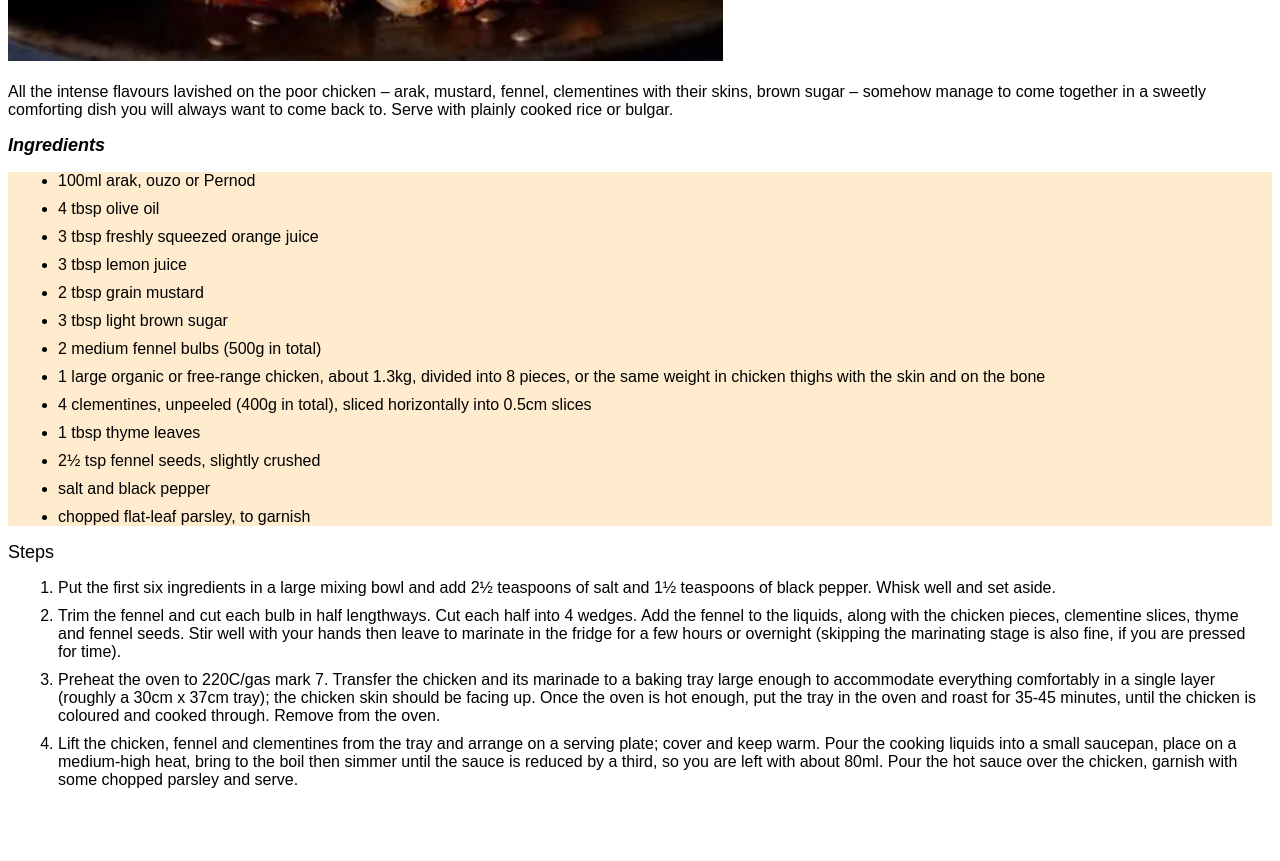
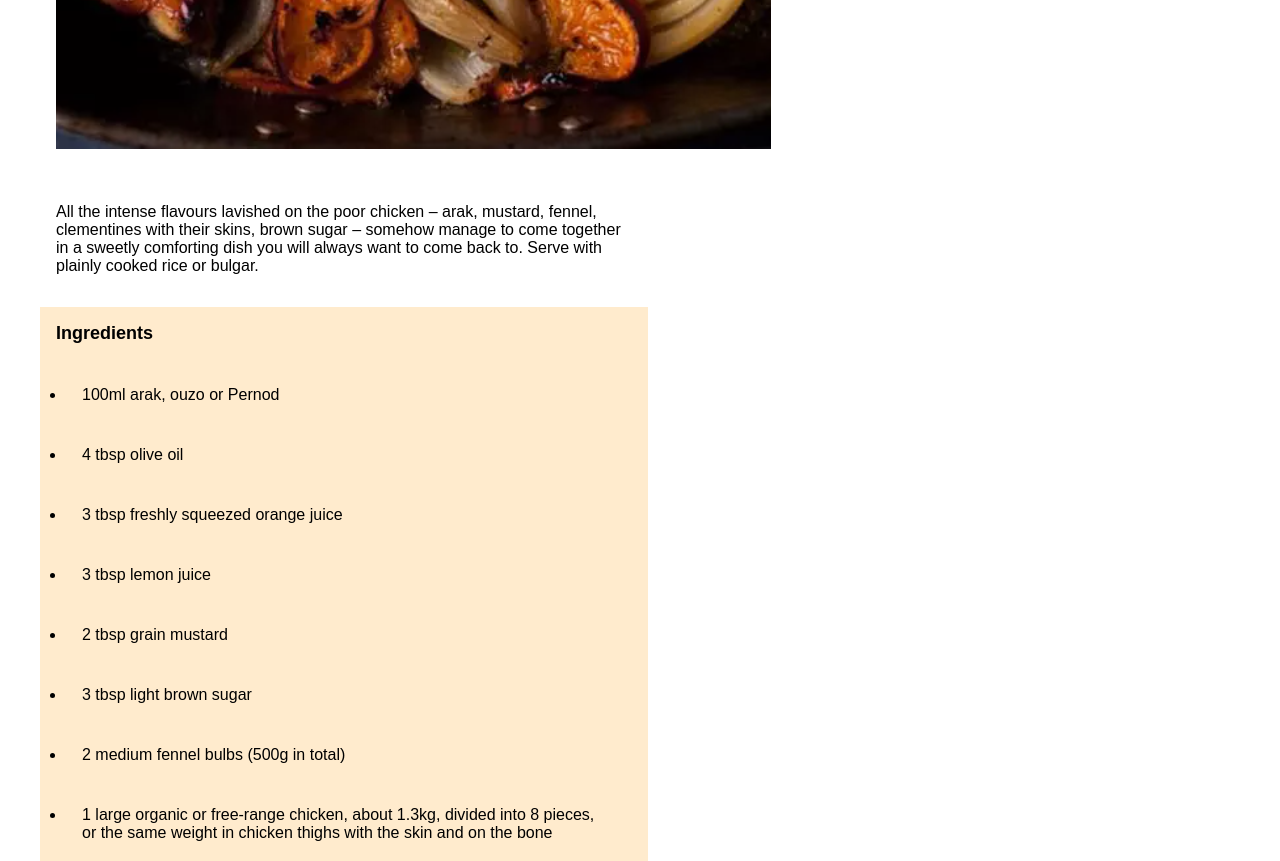
Before and after one commit to corwin-bell/odin-recipes, a plain HTML site: page recipes/clementine_chicken.html in a window 1280 px wide. Shown: the part 620-1481 px from the top of the page. Before the commit the page ends 1425 px from the top, so only its background shows below. Drawn offline with Linux system fonts and the light colour scheme.

Commit message:
padding and margin for added style and legibility

```diff
--- a/style.css
+++ b/style.css
@@ -1,5 +1,7 @@
 * {
     font-family: Arial, Helvetica, sans-serif;
+    padding: 16px;
+    margin-right: 200px;
 }
 
 h1 {
@@ -10,15 +12,22 @@ h2 {
     font-size: large;
 }
 
+.ingredients, ul {
+    background-color: blanchedalmond;
+    margin-top: 0px;
+    margin-bottom: 0px;
+}
 .ingredients {
-    font-style: italic;
+    padding-bottom: 0px;
+}
+    .steps {
+    font-weight: lighter;
 }
 
-.steps {
-    font-weight: lighter;
+ol {
+    background-color: aliceblue;
 }
-ul {
-    background-color: blanchedalmond;
+li {margin: 10px;}
+.list_img {
+    max-width: 100px;
 }
-
-li {margin: 10px;}
```
